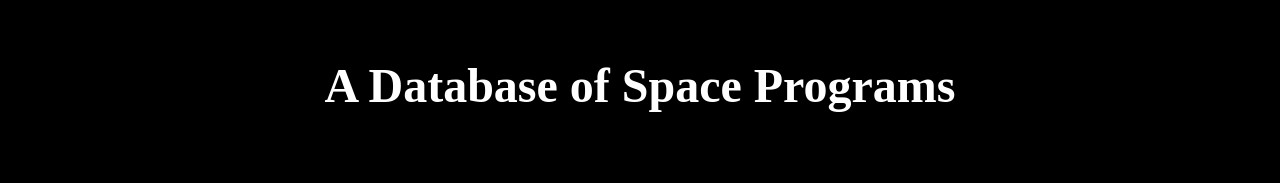
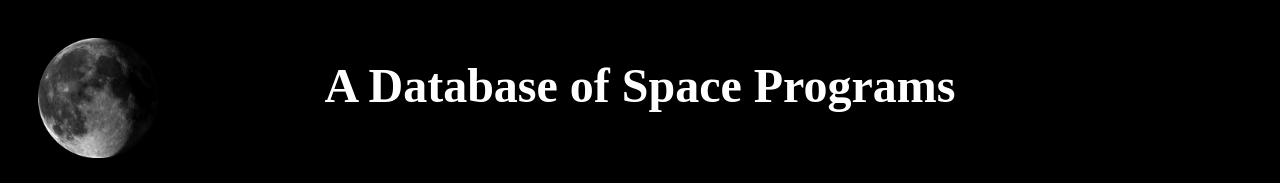
Before and after one commit to Domination7/html-project, a plain HTML site: page index.html in a window 1280 px wide. Shown: the top 183 px of the page. Drawn offline with Linux system fonts and the light colour scheme.

Commit message:
Added moon image

```diff
--- a/index.html
+++ b/index.html
@@ -1,4 +1,5 @@
 <head><title>Space Progams</title><link rel= "stylesheet" href= "style.css"></link></head>
+<img src="moon.png" class="moon"></img>
 <h1>A Database of Space Programs</h1>
 <div class = "col">
   <a href="apollo11page.html"><img src="apollo11.png" class="clickIMG" target="_blank"></img></a>
--- a/style.css
+++ b/style.css
@@ -29,11 +29,21 @@
 	text-align: center;
 	margin: auto;
 	display: block;
+	padding: 15px;
 }
 
 .back{
 	background-color: white;
 	padding: 5px;
+}
+
+
+.moon{
+	width: 120px;
+	height: 120px;
+	position: absolute;
+	padding-top: 30px;
+	padding-left: 30px;
 }
 
 body{
```
Also changed, not shown: moon.png (added).
